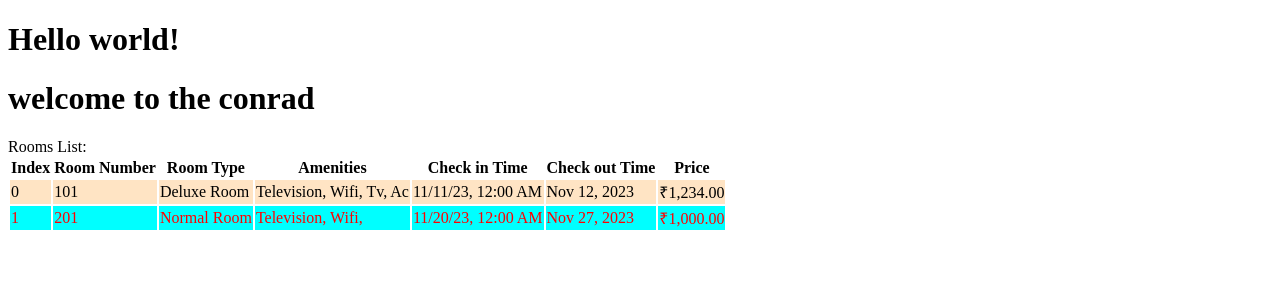
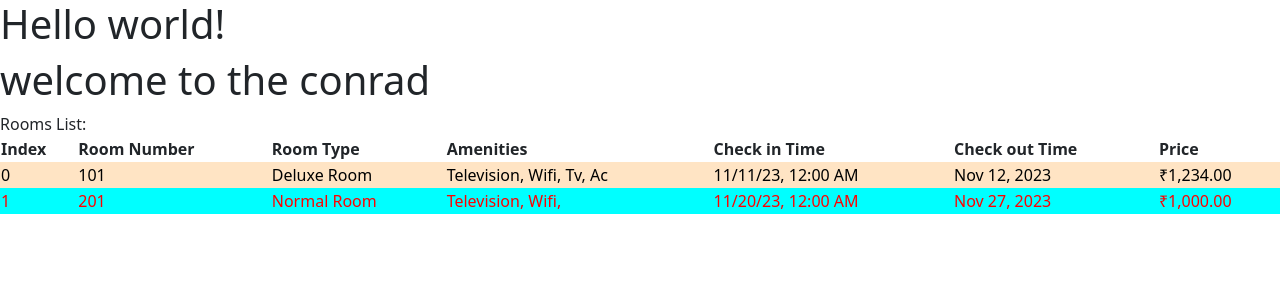
Before and after one commit to shubhambodane/hotelinventoryapp, an Angular app: page / in a window 1280 px wide. Shown: the top 300 px of the page. Built offline with nearby package versions, Linux system fonts and the light colour scheme.

Commit message:
added bootstrap

```diff
--- a/angular.json
+++ b/angular.json
@@ -30,7 +30,8 @@
               "src/assets"
             ],
             "styles": [
-              "src/styles.scss"
+              "src/styles.scss",
+              "node_modules/bootstrap/dist/css/bootstrap.min.css"
             ],
             "scripts": [],
             "server": "src/main.server.ts",
--- a/package.json
+++ b/package.json
@@ -21,7 +21,9 @@
     "@angular/platform-server": "^17.1.0",
     "@angular/router": "^17.1.0",
     "@angular/ssr": "^17.1.3",
+    "bootstrap": "^5.3.2",
     "express": "^4.18.2",
+    "ngx-bootstrap": "^12.0.0",
     "rxjs": "~7.8.0",
     "tslib": "^2.3.0",
     "zone.js": "~0.14.3"
--- a/src/app/rooms/rooms.component.html
+++ b/src/app/rooms/rooms.component.html
@@ -8,7 +8,7 @@
 
 <div *ngIf="rooms.availableRooms > 0 ">
     Rooms List:
-    <table>
+    <table class="table">
         <tr>
             <th>Index</th>
             <th>Room Number</th>
```
